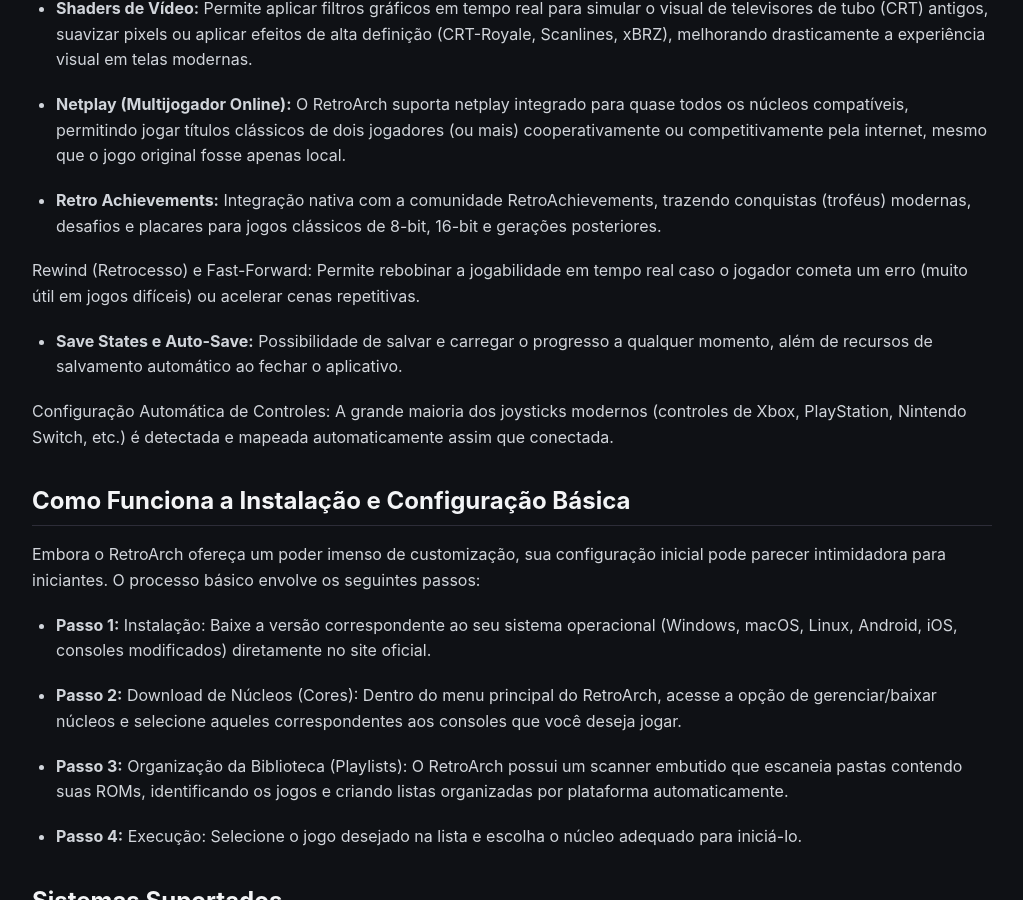
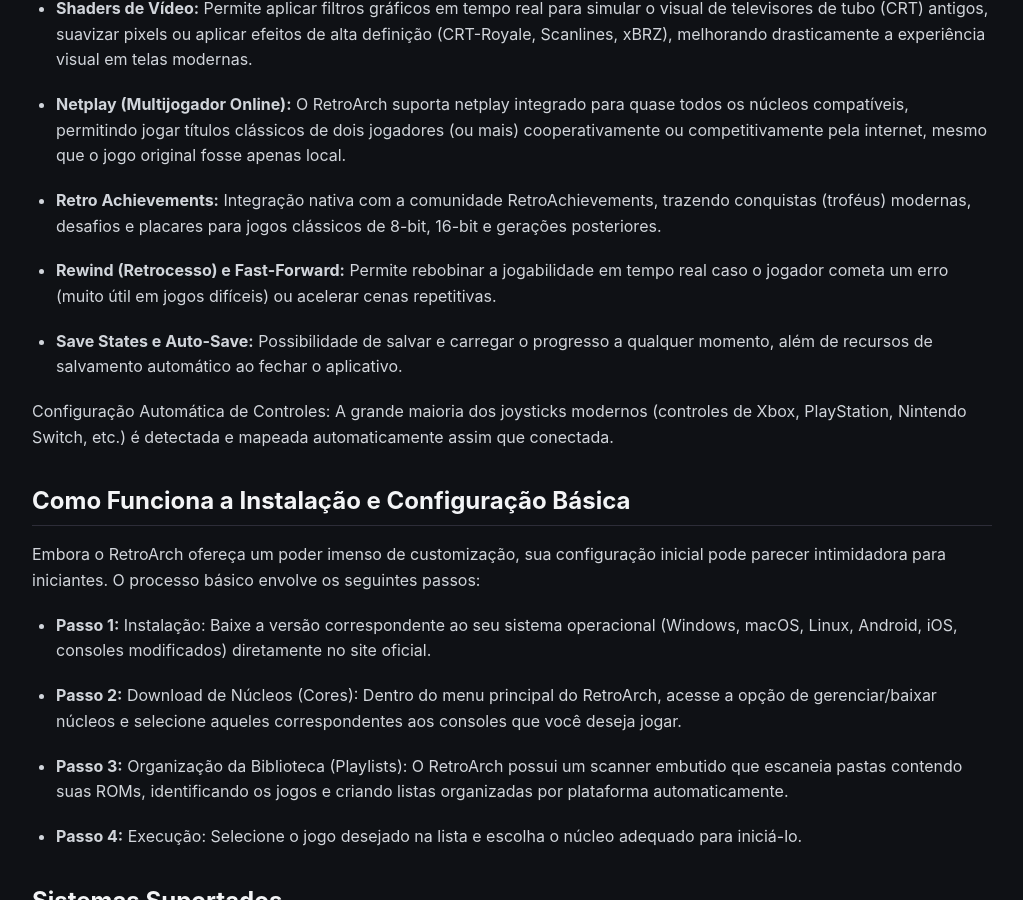
Before and after one commit to connectlab1/tudoquetestei, a Jekyll site: the page built from _posts/2026-11-07-artigo-completo-sobre-o-retroarch-o-universo-dos-emuladores-reunido.md, in a window 1280 px wide and 900 px high, scrolled down 989 px. Shown: the whole window, without its empty margins (128-1151 px from the left). Built offline with Jekyll 4.4.1, drawn with Linux system fonts in a browser that asks for light colours.

```diff
--- a/_posts/2026-11-07-artigo-completo-sobre-o-retroarch-o-universo-dos-emuladores-reunido.md
+++ b/_posts/2026-11-07-artigo-completo-sobre-o-retroarch-o-universo-dos-emuladores-reunido.md
@@ -29,7 +29,7 @@ O grande diferencial do RetroArch reside na quantidade de ferramentas avançadas
 
 * **Retro Achievements:** Integração nativa com a comunidade RetroAchievements, trazendo conquistas (troféus) modernas, desafios e placares para jogos clássicos de 8-bit, 16-bit e gerações posteriores.
 
-Rewind (Retrocesso) e Fast-Forward: Permite rebobinar a jogabilidade em tempo real caso o jogador cometa um erro (muito útil em jogos difíceis) ou acelerar cenas repetitivas.
+* **Rewind (Retrocesso) e Fast-Forward:** Permite rebobinar a jogabilidade em tempo real caso o jogador cometa um erro (muito útil em jogos difíceis) ou acelerar cenas repetitivas.
 
 * **Save States e Auto-Save:** Possibilidade de salvar e carregar o progresso a qualquer momento, além de recursos de salvamento automático ao fechar o aplicativo.
 
```
